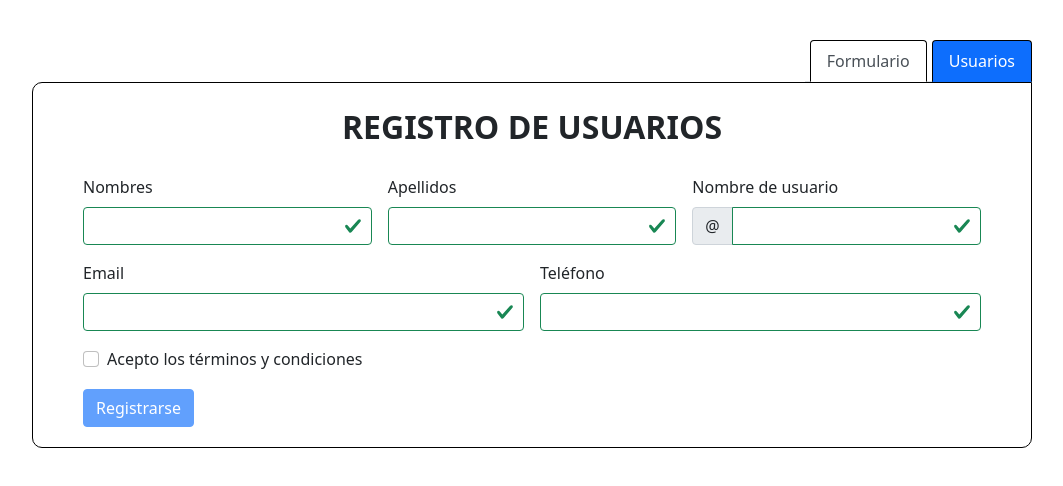
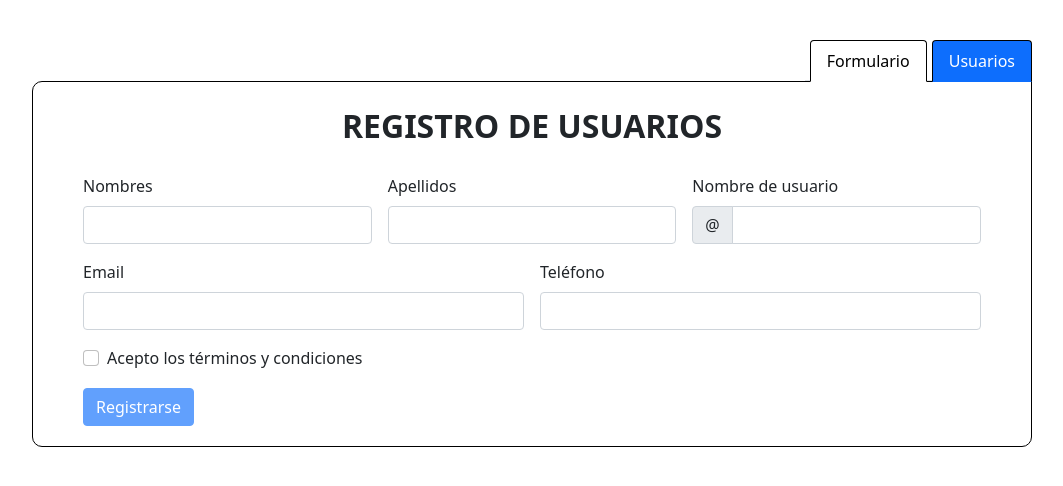
Before and after one commit to carloscastillo369/tercer-entregable, an Angular app: page / in a window 1280 px wide. Shown: the top 486 px of the page, without its empty margins (108-1171 px from the left). Built offline with nearby package versions, Linux system fonts and the light colour scheme.

Commit message:
creación modal para registro exitoso

```diff
--- a/src/app/registro-usuarios/registro-usuarios.component.css
+++ b/src/app/registro-usuarios/registro-usuarios.component.css
@@ -25,10 +25,14 @@ input[type=number] { -moz-appearance:textfield; }
 .nav-link {
     border-color: black !important;
     border-bottom: 1px solid transparent !important;
-    margin-bottom: -1.5px;
+    margin-bottom: -1.7px;
     background-color: #0d6efd;
     color: #fff;
     margin-left: 5px;
+}
+
+.active {
+    color: #000 !important;
 }
 
 .nav-link:hover {
@@ -38,3 +42,31 @@ input[type=number] { -moz-appearance:textfield; }
 .cursor {
     cursor: pointer;
 }
+
+.modal-container {
+    position: absolute;
+    width: 100vw;
+    height: 100vh;
+    padding-top: 170px;
+    top: 0;
+    z-index: 10;
+    background-color: #000000cc;
+}
+
+.modal-header {
+    display: flex;
+    justify-content: center;
+}
+
+.modal-footer {
+    justify-content: center;
+}
+
+.bi-check-circle {
+    font-size: 80px;
+    color: #0d6efd;
+}
+
+.modal-text {
+    font-size: 20px;
+}
--- a/src/app/registro-usuarios/registro-usuarios.component.html
+++ b/src/app/registro-usuarios/registro-usuarios.component.html
@@ -11,14 +11,14 @@
 
 <div [hidden]="!show" class="formulario-content">
     <p class="text-center fs-2 fw-bold mb-4">REGISTRO DE USUARIOS</p>
-    <form [formGroup]="formularioRegistro" class="row g-3">
+    <form [formGroup]="formularioRegistro" (submit)="onSaveForm()" class="row g-3">
         <div class="col-md-4">
             <label class="form-label">Nombres</label>
             <input
                 type="text"
                 class="form-control"
                 formControlName="name"
-                [class.is-valid]="!isInvalidField('name')"
+                [class.is-valid]="isValidField('name')"
                 [class.is-invalid]="isInvalidField('name')"
             >
             <div class="invalid-feedback" *ngIf="isInvalidField('name')">
@@ -31,7 +31,7 @@
                 type="text"
                 class="form-control"
                 formControlName="lastname"
-                [class.is-valid]="!isInvalidField('lastname')"
+                [class.is-valid]="isValidField('lastname')"
                 [class.is-invalid]="isInvalidField('lastname')"
             >
             <div class="invalid-feedback" *ngIf="isInvalidField('lastname')">
@@ -46,7 +46,7 @@
                     type="text"
                     class="form-control"
                     formControlName="username"
-                    [class.is-valid]="!isInvalidField('username')"
+                    [class.is-valid]="isValidField('username')"
                     [class.is-invalid]="isInvalidField('username')"
                 >
                 <div class="invalid-feedback" *ngIf="isInvalidField('username')">
@@ -60,7 +60,7 @@
                 type="email"
                 class="form-control"
                 formControlName="email"
-                [class.is-valid]="!isInvalidField('email')"
+                [class.is-valid]="isValidField('email')"
                 [class.is-invalid]="isInvalidField('email')"
             >
             <div class="invalid-feedback" *ngIf="isInvalidField('email')">
@@ -73,7 +73,7 @@
                 type="number"
                 class="form-control"
                 formControlName="phonenumber"
-                [class.is-valid]="!isInvalidField('phonenumber')"
+                [class.is-valid]="isValidField('phonenumber')"
                 [class.is-invalid]="isInvalidField('phonenumber')"
             >
             <div class="invalid-feedback" *ngIf="isInvalidField('phonenumber')">
@@ -97,12 +97,7 @@
             </div>
         </div>
         <div class="col-12">
-            <button
-                class="btn btn-primary"
-                type="submit"
-                [disabled]="!formularioRegistro.valid"
-                (click)="onSaveForm()">Registrarse
-            </button>
+            <button class="btn btn-primary" type="submit" [disabled]="formularioRegistro.invalid">Registrarse</button>
         </div>
     </form>
 </div>
@@ -132,3 +127,19 @@
         </tbody>
     </table>
 </div>
+
+<div [ngClass]="modal" class="modal-container" tabindex="-1">
+    <div class="modal-dialog">
+      <div class="modal-content">
+            <div class="modal-header">
+                <i class="bi bi-check-circle"></i>
+            </div>
+            <div class="modal-body">
+                <p class="fs-4 text-center">Usuario registrado correctamente.</p>
+            </div>
+            <div class="modal-footer">
+                <button type="button" class="btn btn-primary" (click)="closeModal()">OK</button>
+            </div>
+      </div>
+    </div>
+</div>
--- a/src/app/registro-usuarios/registro-usuarios.component.ts
+++ b/src/app/registro-usuarios/registro-usuarios.component.ts
@@ -19,6 +19,8 @@ export class RegistroUsuariosComponent implements OnInit {
   patternLetters = /^[a-zA-Z ñ]+$/;
   patternUser = /^[0-9a-zA-Zñ]+$/;
   patternEmail = /^[0-9a-zA-Z._-]+@[a-zA-Z]+?\.[a-zA-Z]{2,3}$/;
+
+  modal:string='modal';
 
   formularioRegistro = new FormGroup({
     name: new FormControl('',
@@ -56,6 +58,10 @@ export class RegistroUsuariosComponent implements OnInit {
     checkbox: new FormControl('',[Validators.requiredTrue])
   })
 
+  isValidField (field:string){
+    return this.formularioRegistro.get(field)?.valid;
+  }
+
   isInvalidField (field:string) {
     return (
       this.formularioRegistro.get(field)?.invalid &&
@@ -70,8 +76,13 @@ export class RegistroUsuariosComponent implements OnInit {
   onSaveForm(){
     if(this.formularioRegistro.valid){
       this.users.push(this.formularioRegistro.value);
+      this.modal = '';
       this.onResetForm();
     }
+  }
+
+  closeModal(){
+    this.modal = 'modal';
   }
 
   getErrorMessage (field:string) {
--- a/src/index.html
+++ b/src/index.html
@@ -6,6 +6,7 @@
   <base href="/">
   <meta name="viewport" content="width=device-width, initial-scale=1">
   <link href="https://cdn.jsdelivr.net/npm/bootstrap@5.1.3/dist/css/bootstrap.min.css" rel="stylesheet" integrity="sha384-1BmE4kWBq78iYhFldvKuhfTAU6auU8tT94WrHftjDbrCEXSU1oBoqyl2QvZ6jIW3" crossorigin="anonymous">
+  <link rel="stylesheet" href="https://cdn.jsdelivr.net/npm/bootstrap-icons@1.7.1/font/bootstrap-icons.css">
   <link rel="icon" type="image/x-icon" href="favicon.ico">
 </head>
 <body>
```
